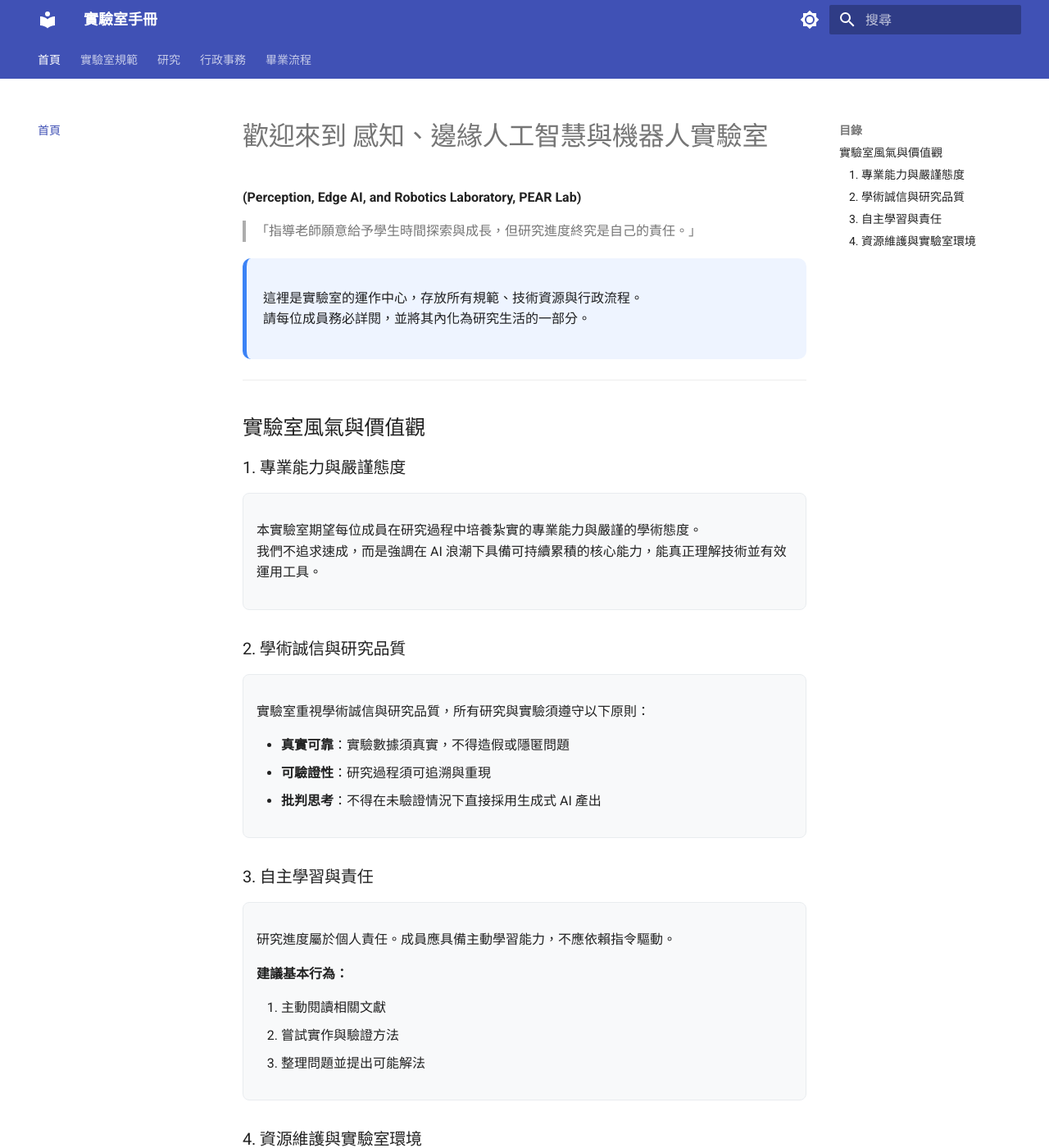
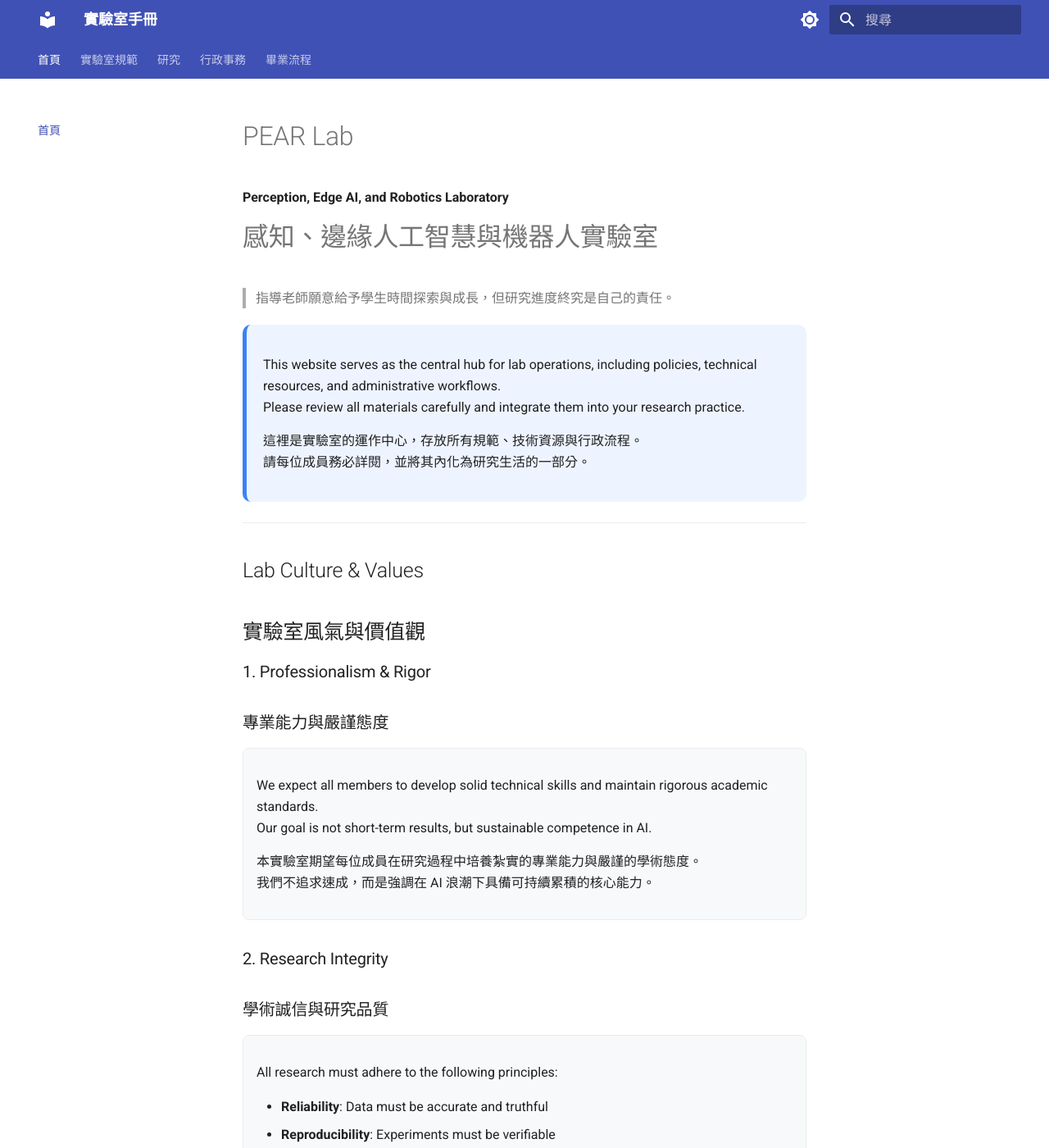
Before and after one commit to Ewz9/lab_handbook, an MkDocs documentation site: the page built from docs/index.md, in a window 1280 px wide and 1400 px high. Shown: the whole window at 82% size. Built offline with MkDocs 1.6.1 and Material for MkDocs 9.7.7, drawn with Linux system fonts in a browser that asks for light colours; some of the changed text lies outside the part shown.

Commit message:
Update index.md

```diff
--- a/docs/index.md
+++ b/docs/index.md
@@ -1,9 +1,16 @@
-# 歡迎來到 感知、邊緣人工智慧與機器人實驗室
-**(Perception, Edge AI, and Robotics Laboratory, PEAR Lab)**
+# PEAR Lab
+**Perception, Edge AI, and Robotics Laboratory**
 
-> 「指導老師願意給予學生時間探索與成長，但研究進度終究是自己的責任。」
+# 感知、邊緣人工智慧與機器人實驗室
+
+> 指導老師願意給予學生時間探索與成長，但研究進度終究是自己的責任。
 
 <div style="background-color:#eef4ff; padding:20px; border-radius:10px; margin:20px 0; border-left:5px solid #3b82f6;">
+<p>
+This website serves as the central hub for lab operations, including policies, technical resources, and administrative workflows.<br>
+Please review all materials carefully and integrate them into your research practice.
+</p>
+
 <p>
 這裡是實驗室的運作中心，存放所有規範、技術資源與行政流程。<br>
 請每位成員務必詳閱，並將其內化為研究生活的一部分。
@@ -12,31 +19,62 @@
 
 ---
 
+## Lab Culture & Values
 ## 實驗室風氣與價值觀
 
-### 1. 專業能力與嚴謹態度
+### 1. Professionalism & Rigor
+### 專業能力與嚴謹態度
+
 <div style="padding:16px; background-color:#f8f9fa; border-radius:8px; border:1px solid #e9ecef; margin-bottom:20px;">
 <p>
+We expect all members to develop solid technical skills and maintain rigorous academic standards.<br>
+Our goal is not short-term results, but sustainable competence in AI.
+</p>
+
+<p>
 本實驗室期望每位成員在研究過程中培養紮實的專業能力與嚴謹的學術態度。<br>
-我們不追求速成，而是強調在 AI 浪潮下具備可持續累積的核心能力，能真正理解技術並有效運用工具。
+我們不追求速成，而是強調在 AI 浪潮下具備可持續累積的核心能力。
 </p>
 </div>
 
-### 2. 學術誠信與研究品質
+### 2. Research Integrity
+### 學術誠信與研究品質
+
 <div style="padding:16px; background-color:#f8f9fa; border-radius:8px; border:1px solid #e9ecef; margin-bottom:20px;">
-<p>實驗室重視學術誠信與研究品質，所有研究與實驗須遵守以下原則：</p>
+<p>All research must adhere to the following principles:</p>
+
+<ul>
+  <li><strong>Reliability</strong>: Data must be accurate and truthful</li>
+  <li><strong>Reproducibility</strong>: Experiments must be verifiable</li>
+  <li><strong>Critical Thinking</strong>: Do not blindly trust AI-generated outputs</li>
+</ul>
+
+<p>所有研究與實驗須遵守以下原則：</p>
 
 <ul>
   <li><strong>真實可靠</strong>：實驗數據須真實，不得造假或隱匿問題</li>
   <li><strong>可驗證性</strong>：研究過程須可追溯與重現</li>
-  <li><strong>批判思考</strong>：不得在未驗證情況下直接採用生成式 AI 產出</li>
+  <li><strong>批判思考</strong>：不得未驗證即使用生成式 AI 結果</li>
 </ul>
 </div>
 
-### 3. 自主學習與責任
+### 3. Initiative & Responsibility
+### 自主學習與責任
+
 <div style="padding:16px; background-color:#f8f9fa; border-radius:8px; border:1px solid #e9ecef; margin-bottom:20px;">
 <p>
-研究進度屬於個人責任。成員應具備主動學習能力，不應依賴指令驅動。
+Research progress is the responsibility of each individual. Members should take initiative.
+</p>
+
+<p><strong>Expected behaviors:</strong></p>
+<ol>
+  <li>Read relevant literature</li>
+  <li>Implement and test methods</li>
+  <li>Identify problems and propose solutions</li>
+</ol>
+
+<p>
+研究進度屬於個人責任，成員應主動學習與探索。
 </p>
 
 <p><strong>建議基本行為：</strong></p>
@@ -47,9 +85,19 @@
 </ol>
 </div>
 
-### 4. 資源維護與實驗室環境
+### 4. Resource & Environment
+### 資源維護與實驗室環境
+
 <div style="padding:16px; background-color:#f8f9fa; border-radius:8px; border:1px solid #e9ecef; margin-bottom:20px;">
-<p>實驗室設備與資源多屬校方財產，須妥善使用與維護：</p>
+<p>Lab resources must be properly maintained:</p>
+
+<ul>
+  <li>Keep the environment clean</li>
+  <li>Use equipment properly</li>
+  <li>Avoid misuse or damage</li>
+</ul>
+
+<p>實驗室設備與資源須妥善使用與維護：</p>
 
 <ul>
   <li>維持環境整潔</li>
@@ -58,7 +106,12 @@
 </ul>
 </div>
 
+<p>
+Maintain a safe and sustainable research environment for all members.
+</p>
+
+<p>
 共同維護一個安全且適合研究的環境，確保資源能長期延續。
-</div>
+</p>
 
 ---
```
